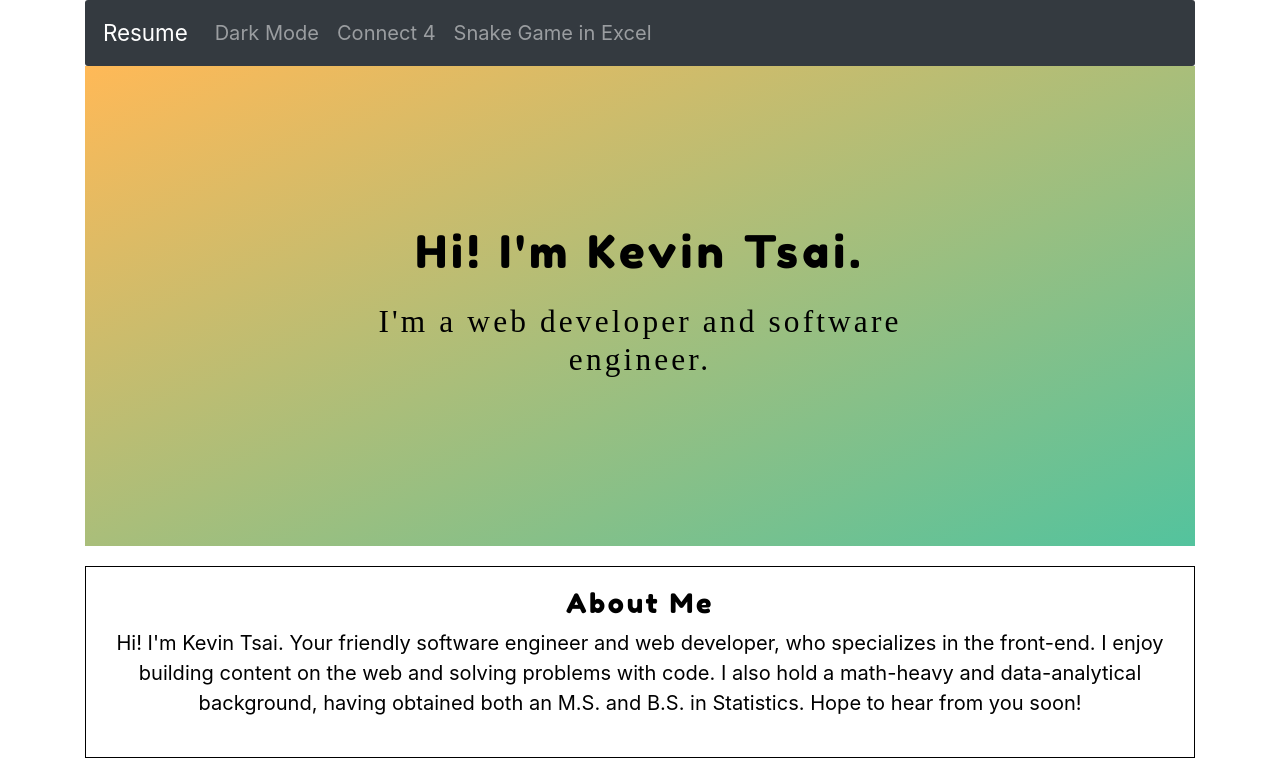
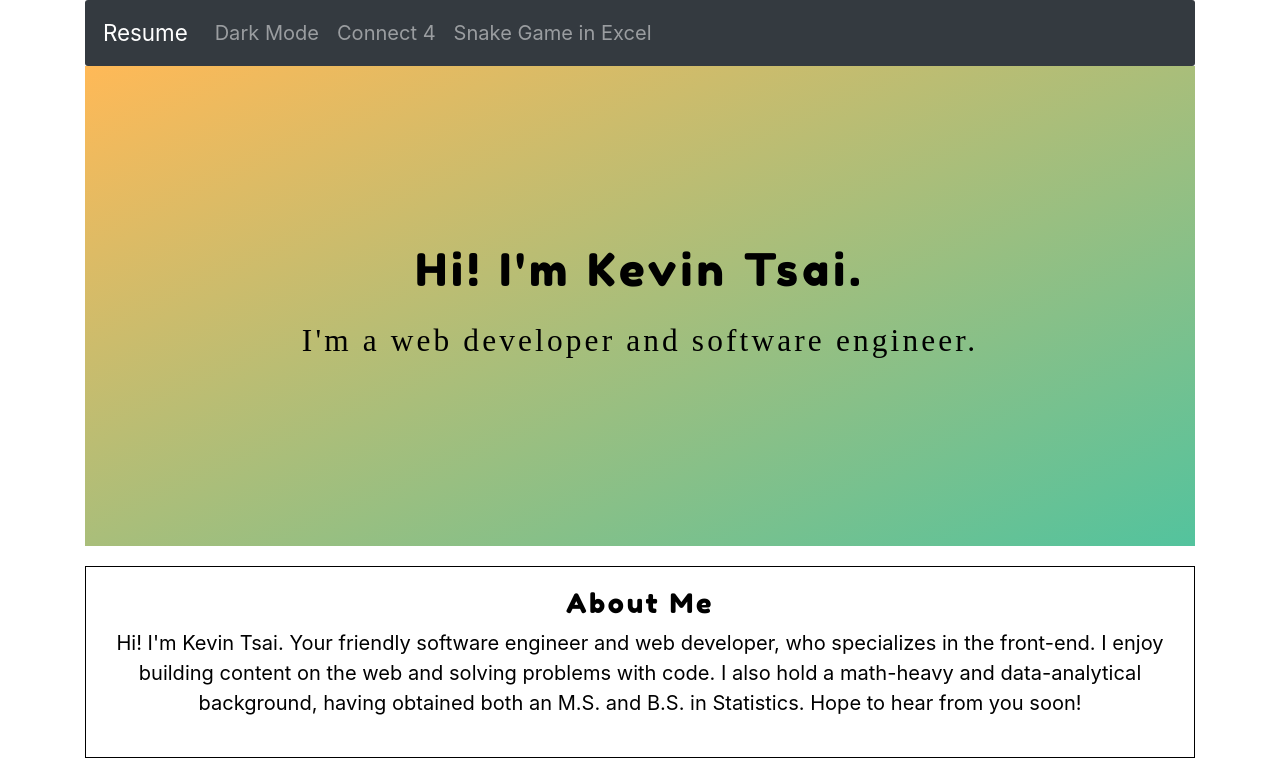
Before and after one commit to kevin-tsai-93/resume-website, a Next.js app: page / in a window 1280 px wide. Shown: the top 776 px of the page. Built offline with nearby package versions, Linux system fonts and the light colour scheme; a web font is replaced by a local one.

Commit message:
Add files via upload

```diff
--- a/styles/resume.css
+++ b/styles/resume.css
@@ -7,22 +7,30 @@ a.btn {
 }
 
 .header {
-    height: 60vh;
+    /* height: 60vh; */
+    min-height: 60vh;
     background-image: linear-gradient(to right bottom, rgba(255, 185, 87, 1), rgba(40, 180, 133, 0.8));
-    position: relative;
+    /* position: relative; */
+    display: flex;
+    align-items: center;
+    justify-content: center;
 }
 
     .header-primary {
         color: black;
-        position: absolute;
+        /* position: absolute;
         top: 50%;
-        left: 50%;
-        transform: translate(-50%, -50%);
+        left: 50%; */
+        /* transform: translate(-50%, -50%); */
         text-align: center;
+        margin-top: 5rem;
+        margin-bottom: 5rem;
+        margin-left: 7rem;
+        margin-right: 7rem;
     }
 
         .header-primary-main {
-            display: block;
+            /* display: block; */
             font-family: 'Fredoka One', cursive;
             letter-spacing: 0.1em;
             /* font-weight: 700; */
@@ -30,7 +38,7 @@ a.btn {
         }
 
         .header-primary-sub {
-            display: block;
+            /* display: block; */
             padding-top: 0.5em;
             font-family: 'Sue Ellen Francisco', cursive;
             letter-spacing: 0.1em;
```
